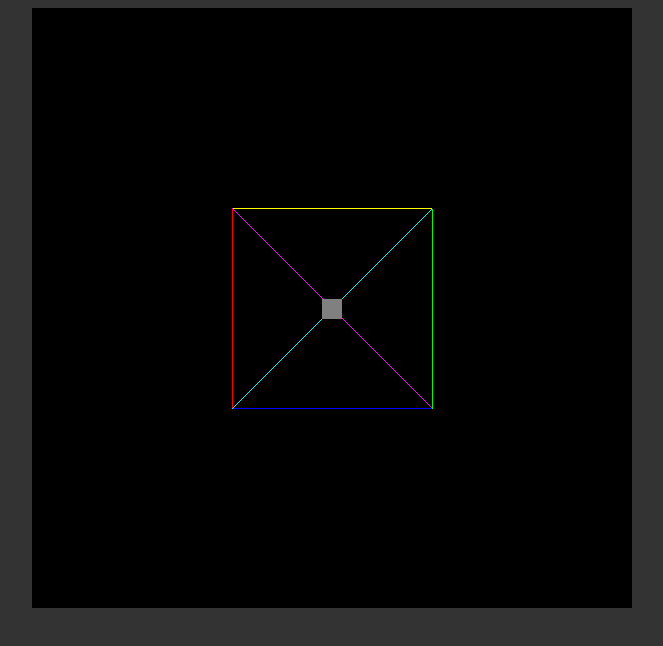
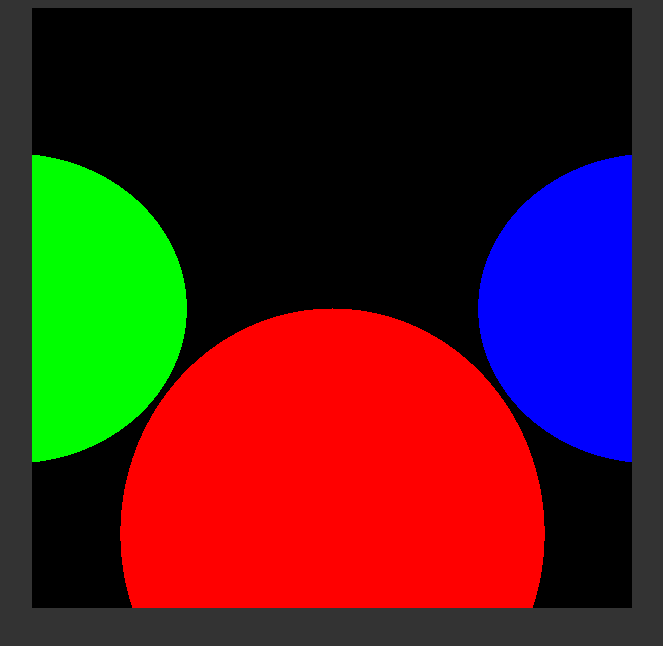
Before and after one commit to ReAleR09/html-canvas-tests, a plain HTML site: page index.html in a window 1280 px wide. Shown: the whole page, without its empty margins (308-971 px from the left). Drawn offline with Linux system fonts and the light colour scheme.

Commit message:
implemented basic raytracing

```diff
--- a/index.html
+++ b/index.html
@@ -22,11 +22,15 @@
  <footer>
   <script src='pixel.js'>
   </script>
+  <script src='vector.js'>
+  </script>
+  <script src='raytracing.js'>
+  </script>
   <script src='main.js'>
   </script>
   <script>
 	window.onload = function () {
-		initCanvas('canvas');
+		init('canvas');
 		draw();
 	}
   </script>
--- a/main.js
+++ b/main.js
@@ -1,27 +1,29 @@
 function draw() {
-	for (let i=-100; i<100; ++i) {
-		putPixel(-100, i, {R: 255, G: 0, B: 0});
-	}
-	for (let i=-100; i<100; ++i) {
-		putPixel(100, i, {R: 0, G: 255, B: 0});
-	}
-	for (let i=-100; i<100; ++i) {
-		putPixel(i, -100, {R: 0, G: 0, B: 255});
-	}
-	for (let i=-100; i<100; ++i) {
-		putPixel(i, 100, {R: 255, G: 255, B: 0});
-	}
+	let spheres = [
+		{
+			center: {X: 0, Y: -1, Z: 3},
+			radius: 1,
+			color: {R: 255, G: 0, B: 0}
+		},
+		{
+			center: {X: 2, Y: 0, Z: 4},
+			radius: 1,
+			color: {R: 0, G: 0, B: 255}
+		},
+		{
+			center: {X: -2, Y: 0, Z: 4},
+			radius: 1,
+			color: {R: 0, G: 255, B: 0}
+		}
+	]
 
-	for (let i=-100; i<100; ++i) {
-		putPixel(i, i, {R: 0, G: 255, B: 255});
-	}
-	for (let i=-100; i<100; ++i) {
-		putPixel(i, -i, {R: 255, G: 0, B: 255});
-	}
+	let O = {X: 0, Y: 0, Z: 0};
 
-	for (const x of Array(20).keys()) {
-		for (const y of Array(20).keys()) {
-			putPixel(x-10, y-10, {R: 128, G: 128, B: 128});
+	for (let x=-canvas.width/2; x < canvas.width/2; ++x) {
+		for (let y=-canvas.height/2; y < canvas.height/2; ++y) {
+			let D = c2vp(x, y);
+			let color = traceRay(spheres, O, D, 1, Infinity);
+			putPixel(x, y, color);
 		}
 	}
 
--- a/pixel.js
+++ b/pixel.js
@@ -1,9 +1,10 @@
-var canvas, imD, ctx;
+var canvas, imD, ctx, viewport;
 
-function initCanvas(canvasId) {
+function init(canvasId) {
 	canvas = document.getElementById(canvasId);
 	ctx = canvas.getContext ('2d');
 	imD = ctx.createImageData (canvas.width, canvas.height);
+	viewport = {W: 1, H: 1}
 }
 
 function transXY(x, y) {
@@ -34,3 +35,7 @@ function getPixel(x, y) {
 function updateCanvas() {
 	ctx.putImageData(imD, 0, 0);
 }
+
+function c2vp(x, y) {
+	return {X: x * viewport.W / canvas.width, Y: y * viewport.H / canvas.height, Z: 1}
+}
--- /dev/null
+++ b/raytracing.js
@@ -0,0 +1,40 @@
+function traceRay(spheres, O, D, t_min, t_max) {
+	let closest_t = Infinity;
+	let closest_sphere = undefined;
+
+	for (const sphere of spheres) {
+		let {T1, T2} = intersectRaySphere(O, D, sphere);
+		if (T1 > t_min && T1 < t_max && T1 < closest_t) {
+			closest_t = T1;
+			closest_sphere = sphere;
+		}
+		if (T2 > t_min && T2 < t_max && T2 < closest_t) {
+			closest_t = T2;
+			closest_sphere = sphere;
+		}
+	}
+
+	if (closest_sphere === undefined) {
+		return {R: 0, G: 0, B: 0}
+	}
+
+	return closest_sphere.color;
+}
+
+function intersectRaySphere(O, D, sphere) {
+	let r = sphere.radius;
+	let CO = sub(O, sphere.center);
+
+	let a = dot(D, D);
+	let b = 2 * dot(CO, D);
+	let c = dot(CO, CO) - r*r;
+
+	let discr = b*b - 4 * a * c;
+	if (discr < 0) {
+		return {T1: Infinity, T2: Infinity}
+	}
+
+	let t1 = (-b + Math.sqrt(discr)) / (2 * a);
+	let t2 = (-b - Math.sqrt(discr)) / (2 * a);
+	return {T1: t1, T2: t2};
+}
--- /dev/null
+++ b/vector.js
@@ -0,0 +1,11 @@
+function sum(v1, v2) {
+	return {X: v1.X + v2.X, Y: v1.Y + v2.Y, Z: v1.Z + v2.Z};
+}
+
+function sub(v1, v2) {
+	return {X: v1.X - v2.X, Y: v1.Y - v2.Y, Z: v1.Z - v2.Z};
+}
+
+function dot(v1, v2) {
+	return v1.X * v2.X + v1.Y * v2.Y + v1.Z * v2.Z;
+}
```
